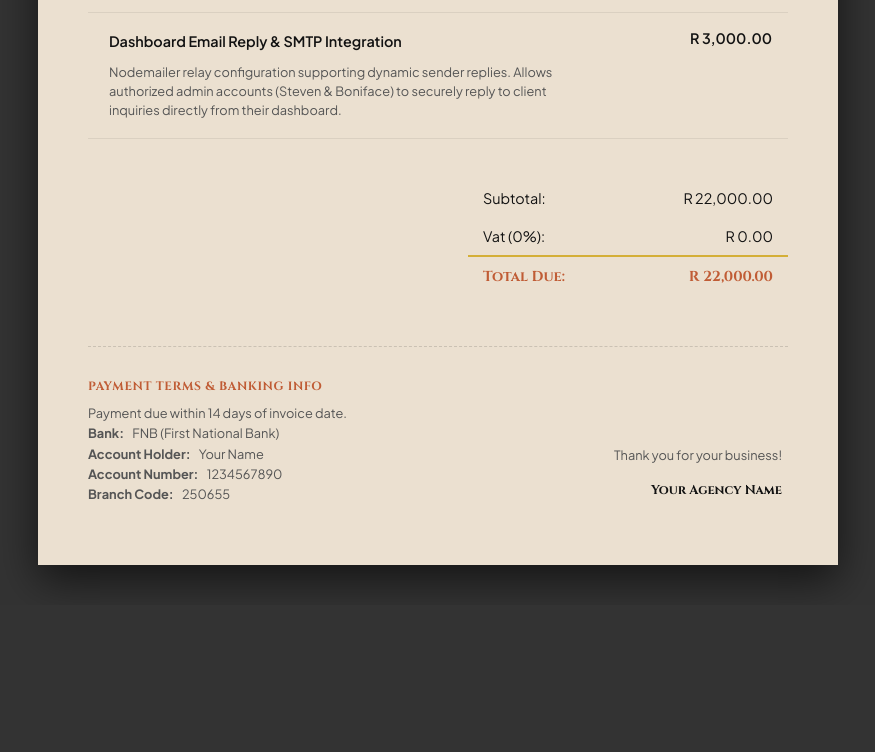
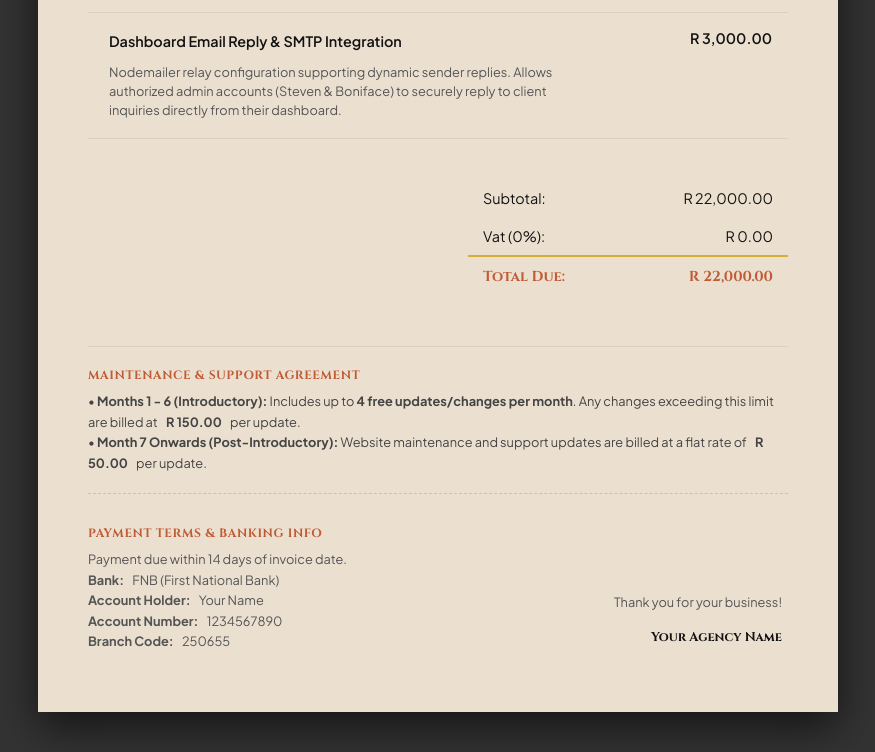
Before and after one commit to camebloon-beep/uniquedriftwoodcreations, a website: page invoice-template.html in a window 1280 px wide. Shown: the part 1038-1790 px from the top of the page, without its empty margins (202-1077 px from the left). Before the commit the page ends 1643 px from the top, so only its background shows below. Drawn offline with Linux system fonts and the light colour scheme.

Commit message:
Add Maintenance & Support Agreement terms section to invoice template

```diff
--- a/invoice-template.html
+++ b/invoice-template.html
@@ -441,6 +441,15 @@
           </tr>
         </table>
       </div>
+
+      <!-- Support & Maintenance Agreement -->
+      <div class="support-terms-box" style="margin-top: 30px; border-top: 1px solid rgba(18, 18, 18, 0.08); padding-top: 20px; margin-bottom: 20px;">
+        <h4 style="font-family: var(--font-display); font-size: 0.75rem; text-transform: uppercase; letter-spacing: 0.05em; color: var(--color-terracotta); margin-bottom: 8px;">Maintenance & Support Agreement</h4>
+        <ul style="list-style-type: none; font-size: 0.8rem; line-height: 1.6; color: #444;">
+          <li>• <strong>Months 1 - 6 (Introductory):</strong> Includes up to <strong>4 free updates/changes per month</strong>. Any changes exceeding this limit are billed at <strong contenteditable="true">R 150.00</strong> per update.</li>
+          <li>• <strong>Month 7 Onwards (Post-Introductory):</strong> Website maintenance and support updates are billed at a flat rate of <strong contenteditable="true">R 50.00</strong> per update.</li>
+        </ul>
+      </div>
     </div>
 
     <!-- Footer Area -->
```
